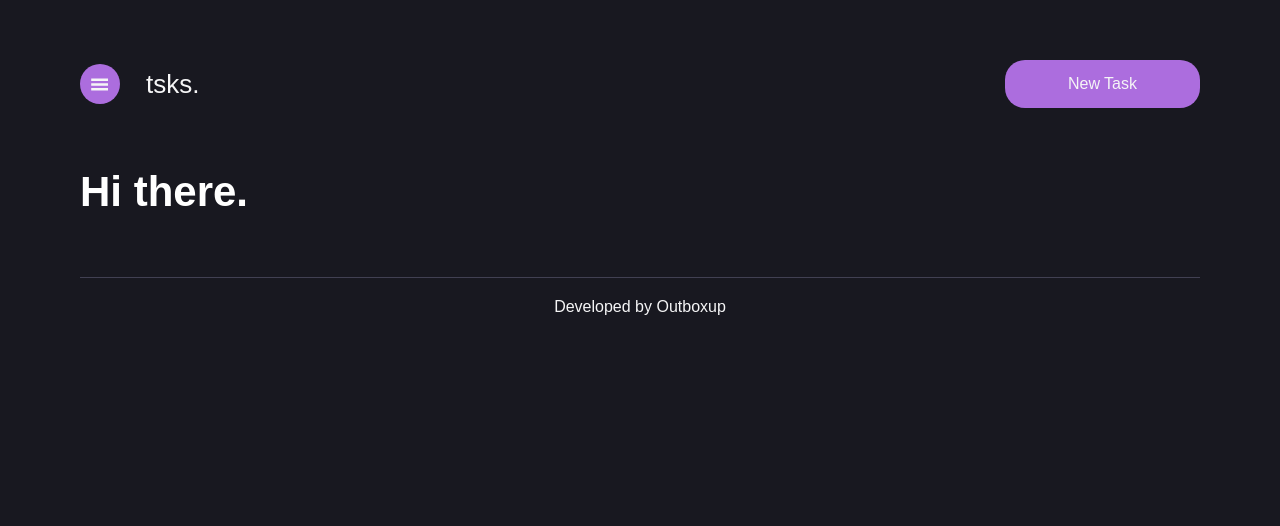
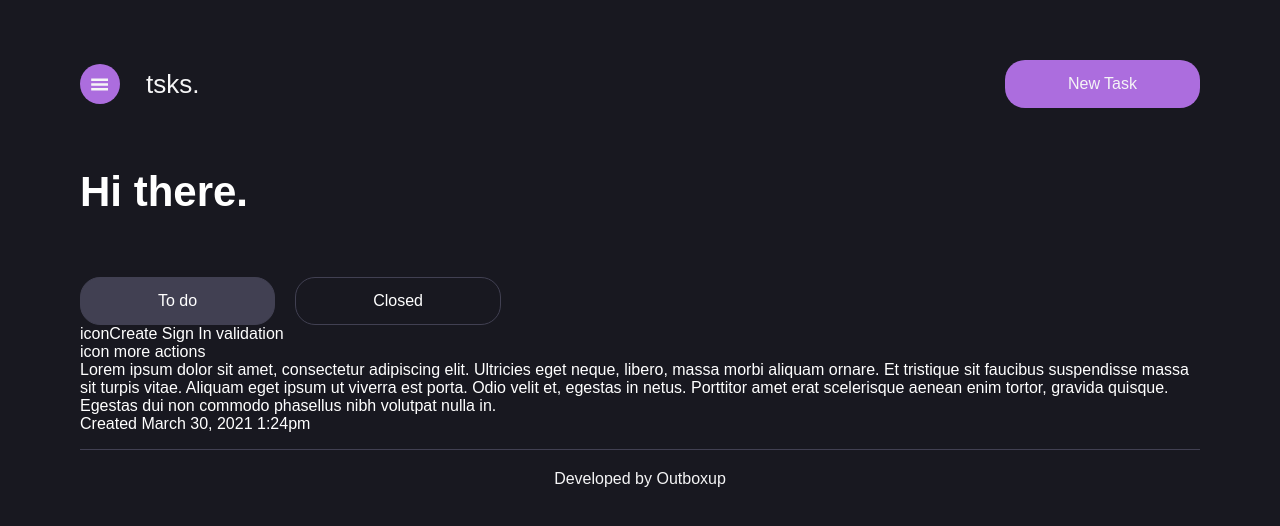
Before and after one commit to gustavo-mf/tsks-app, a Next.js app: page / in a window 1280 px wide. Shown: the top 526 px of the page. Built offline with nearby package versions, Linux system fonts and the light colour scheme.

Commit message:
Adding task and status information

```diff
--- a/package.json
+++ b/package.json
@@ -8,10 +8,13 @@
     "start": "next start"
   },
   "dependencies": {
+    "moment": "^2.29.1",
+    "moment-timezone": "^0.5.33",
     "next": "10.2.3",
     "react": "17.0.2",
     "react-dom": "17.0.2",
     "react-icons": "^4.2.0",
+    "react-moment": "^1.1.1",
     "styled-components": "^5.3.0"
   }
 }
--- a/pages/_app.js
+++ b/pages/_app.js
@@ -1,5 +1,4 @@
 import { createGlobalStyle, ThemeProvider } from 'styled-components';
-import tasks from '../tasks.json';
 
 const GlobalStyle = createGlobalStyle`
   * {
@@ -20,7 +19,8 @@ const theme = {
   gray850: '#272733',
   gray900: '#21212B',
   font: '#fff',
-  fontBtn: '#F5F5F6'
+  fontBtn: '#F5F5F6',
+  black: '#181820'
 };
 
 function MyApp({ Component, pageProps }) {
--- a/pages/index.js
+++ b/pages/index.js
@@ -1,9 +1,13 @@
+import React from 'react';
 import Head from 'next/head'
 import Image from 'next/image'
 import styled from 'styled-components';
 
 import Header from '../src/components/Header';
 import Footer from '../src/components/Footer';
+import TaskComponent from '../src/components/Task';
+
+import tasks from '../tasks.json';
 
 const BodyWrapper = styled.div`
   max-width: 1120px;
@@ -16,16 +20,37 @@ const BodyWrapper = styled.div`
 `;
 
 const MainWrapper = styled.main`
-  margin: 0 auto;
+  margin: 0 auto 1em;
 
   h1 {
     font-size: 42px;
     margin-bottom: 61px;
   }
+
+  .containerStatus {
+    button {
+      border-radius: 20px;
+      border: 1px solid;
+      border-color: ${props => props.theme.gray750};
+      background-color: ${props => props.theme.black};
+      color: ${props => props.theme.font};
+      font-size: 16px;
+      padding: 14px 77px;
+      cursor: pointer;
+    }
+
+    button:first-child { margin-right: 20px; }
+
+    button.clicked {
+      background-color: ${props => props.theme.gray750};
+    }
+  }
 `;
 
+export default function Home() {
+  const [status, setStatus] = React.useState('open');
+  const [tasksList] = React.useState(tasks);
 
-export default function Home() {
   return (
     <BodyWrapper>
       <Head>
@@ -40,6 +65,26 @@ export default function Home() {
         <h1>
           Hi there.
         </h1>
+
+        <div className="containerStatus">
+          <button
+            className={(status == 'open'? 'clicked':'')}
+            onClick={(infosEvento) => { setStatus('open'); }
+            }>To do</button>
+          <button
+            className={(status == 'closed'? 'clicked':'')}
+            onClick={(infosEvento) => { setStatus('closed'); }
+          }>Closed</button>
+        </div>
+
+        <div className="containerTasks" >
+          {
+            tasksList.filter(elem => elem.status == status).map((filterdTask, index) => (
+              <TaskComponent key={'t-'+index} taskContent={filterdTask} />
+            ))
+          }
+        </div>
+
       </MainWrapper>
 
       <Footer />
--- /dev/null
+++ b/src/components/Task/index.js
@@ -0,0 +1,35 @@
+import styled from 'styled-components';
+import Moment from 'react-moment';
+import 'moment-timezone';
+
+import { IconName } from "react-icons/fi";
+//FiCircle
+//FiCheckCircle
+
+const TaskContainer = styled.div`
+  width: 100%;
+`;
+
+export default function Task({ taskContent, onChange }) {
+
+  return (
+    <TaskContainer>
+      <div className="taskHeader">
+        <div>
+          icon
+          {taskContent.title}
+        </div>
+        icon more actions
+      </div>
+      <div className="taskBody">
+        {taskContent.description}
+      </div>
+      <div className="taskFooter">
+        {'Created '}
+        <Moment format="MMMM D, YYYY h:mma">
+          {taskContent.creationDate}
+        </Moment>
+      </div>
+    </TaskContainer>
+  );
+}
--- a/tasks.json
+++ b/tasks.json
@@ -1,3 +1,8 @@
-{
-  "hello": "there"
-}
+[
+  {
+    "title": "Create Sign In validation",
+    "description": "Lorem ipsum dolor sit amet, consectetur adipiscing elit. Ultricies eget neque, libero, massa morbi aliquam ornare. Et tristique sit faucibus suspendisse massa sit turpis vitae. Aliquam eget ipsum ut viverra est porta. Odio velit et, egestas in netus. Porttitor amet erat scelerisque aenean enim tortor, gravida quisque. Egestas dui non commodo phasellus nibh volutpat nulla in.",
+    "creationDate": "2021-03-30 13:24",
+    "status": "open"
+  }
+]
```
Also changed, not shown: 1 other file (tests, documents, lock files or other folders).
